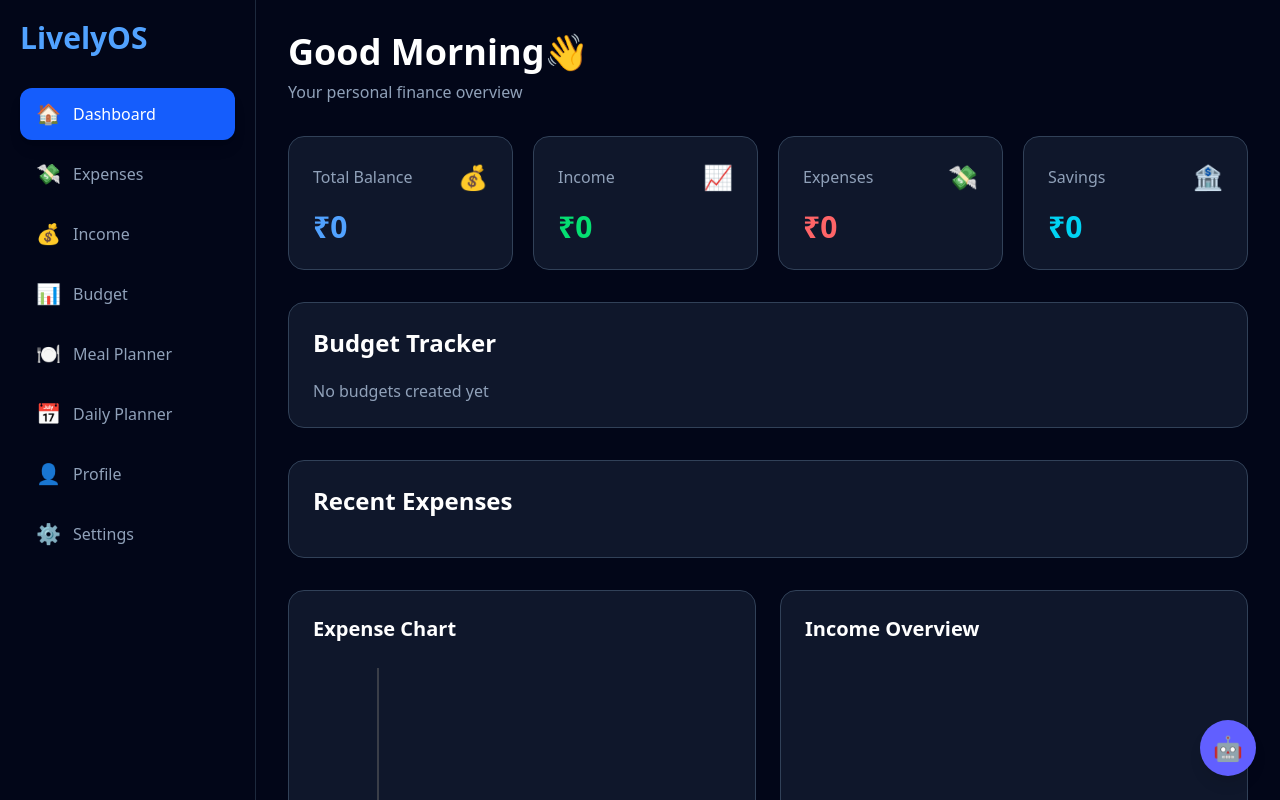
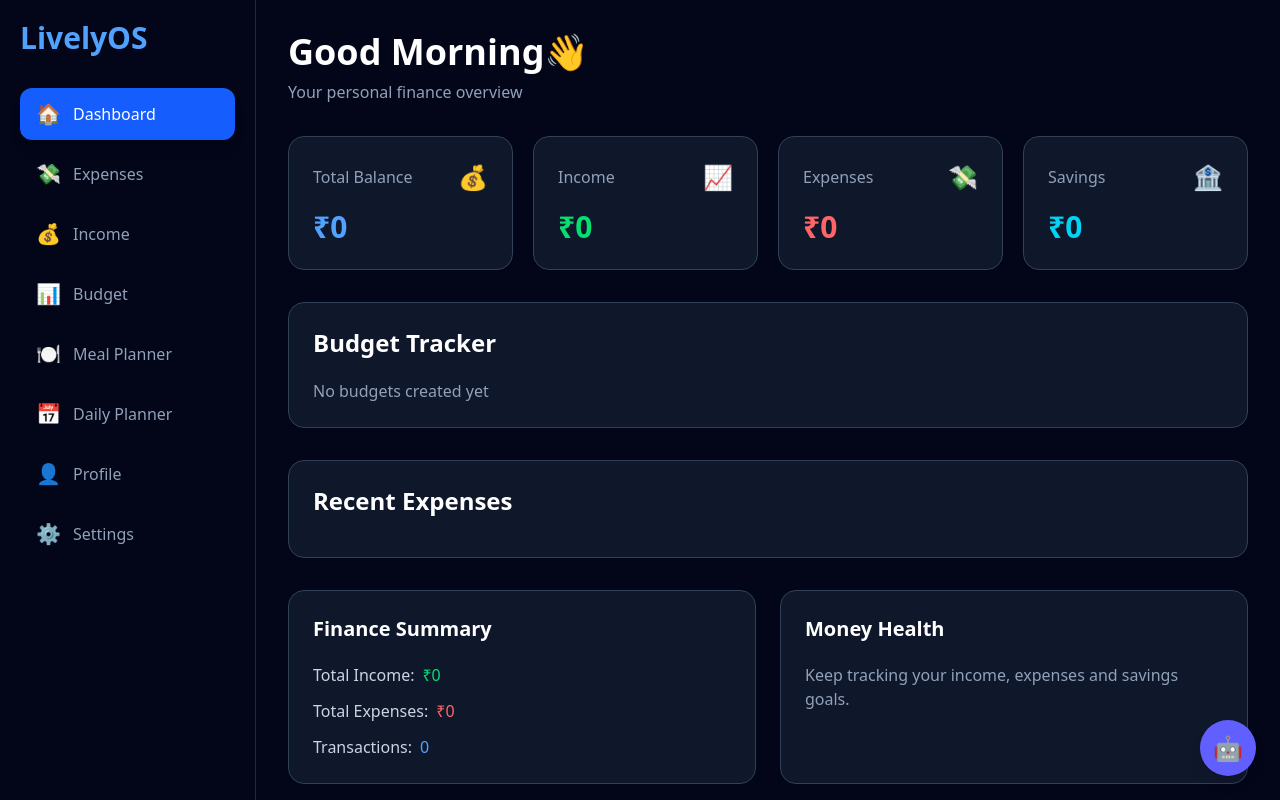
Before and after one commit to thasleenanasreen242-cmd/livelyos-V2, a Next.js app: page /dashboard in a window 1280 px wide. Shown: the top 800 px of the page. Built offline with nearby package versions, Linux system fonts and the light colour scheme.

Commit message:
Refactor FinanceCharts component for better clarity

```diff
--- a/components/FinanceCharts.tsx
+++ b/components/FinanceCharts.tsx
@@ -1,16 +1,10 @@
 "use client";
 
-import {
-  BarChart,
-  Bar,
-  XAxis,
-  YAxis,
-  Tooltip,
-  ResponsiveContainer,
-  PieChart,
-  Pie,
-  Cell
-} from "recharts";
+type FinanceChartsProps = {
+  expenses: any[];
+  income: any[];
+  currency: string;
+};
 
 
 export default function FinanceCharts({
@@ -19,51 +13,32 @@ export default function FinanceCharts({
   income = [],
   currency = "₹"
 
-}:any){
+}: FinanceChartsProps) {
 
 
-
-const expenseData = expenses.map(
-(item:any)=>({
-
-name:item.category || item.title,
-
-amount:Number(item.amount || 0)
-
-})
+  const totalIncome = income.reduce(
+    (sum:number,item:any)=>
+      sum + Number(item.amount || 0),
+    0
   );
 
 
-
-const incomeData = [
-
-{
-
-name:"Income",
-
-amount: income.reduce(
+  const totalExpense = expenses.reduce(
     (sum:number,item:any)=>
       sum + Number(item.amount || 0),
     0
-)
-
-}
-
-];
-
-
+  );
 
 
 
   return (
 
-<div className="
+    <section className="
     mt-8
     grid
     gap-6
     md:grid-cols-2
     ">
-
 
 
       <div className="
@@ -78,43 +53,49 @@ p-6
         <h2 className="
         text-xl
         font-bold
-mb-5
         ">
-
-Expense Chart
-
+          Finance Summary
         </h2>
 
 
 
-<ResponsiveContainer
-width="100%"
-height={300}
->
-
-<BarChart data={expenseData}>
-
-<XAxis dataKey="name"/>
-
-<YAxis/>
-
-<Tooltip/>
-
-<Bar
-dataKey="amount"
-fill="#3b82f6"
-/>
+        <div className="
+        mt-5
+        space-y-3
+        text-slate-300
+        ">
 
 
-</BarChart>
+          <p>
+            Total Income:
+            <span className="text-green-400 ml-2">
+              {currency}{totalIncome}
+            </span>
+          </p>
 
 
-</ResponsiveContainer>
 
+          <p>
+            Total Expenses:
+            <span className="text-red-400 ml-2">
+              {currency}{totalExpense}
+            </span>
+          </p>
+
+
+
+          <p>
+            Transactions:
+            <span className="text-blue-400 ml-2">
+              {expenses.length}
+            </span>
+          </p>
 
 
         </div>
 
+
+      </div>
 
 
 
@@ -132,53 +113,21 @@ p-6
         <h2 className="
         text-xl
         font-bold
-mb-5
         ">
-
-Income Overview
-
+          Money Health
         </h2>
 
 
 
-<ResponsiveContainer
-width="100%"
-height={300}
->
+        <p className="
+        mt-5
+        text-slate-400
+        ">
 
+        Keep tracking your income,
+        expenses and savings goals.
 
-<PieChart>
-
-
-<Pie
-
-data={incomeData}
-
-dataKey="amount"
-
-nameKey="name"
-
-outerRadius={100}
-
->
-
-<Cell fill="#22c55e"/>
-
-</Pie>
-
-
-<Tooltip
-formatter={(value:any)=>
-`${currency}${value}`
-}
-/>
-
-
-</PieChart>
-
-
-
-</ResponsiveContainer>
+        </p>
 
 
 
@@ -186,10 +135,8 @@ formatter={(value:any)=>
 
 
 
-</div>
-
+    </section>
 
   );
 
-
 }
```
Lines whose indentation alone changed are shown as unchanged.
